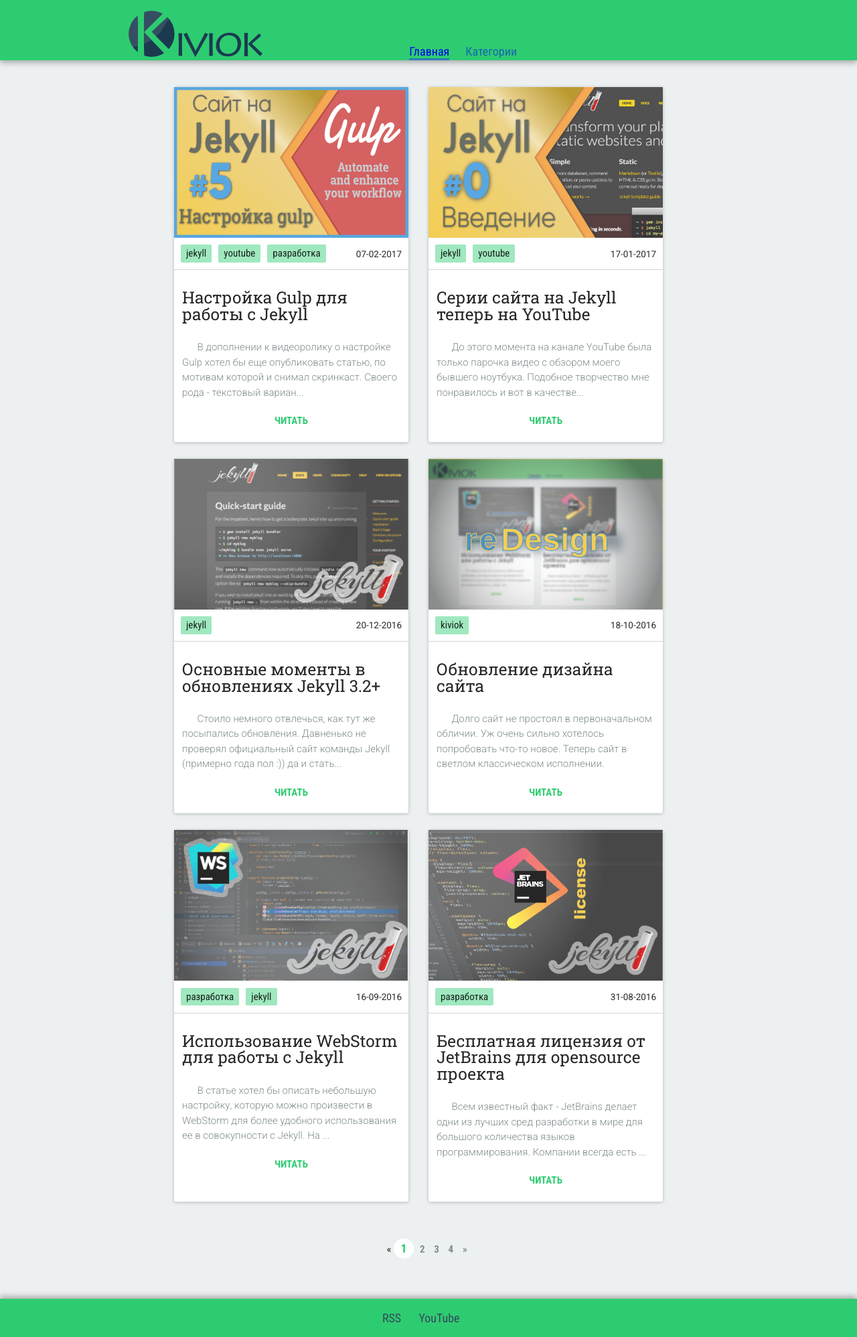
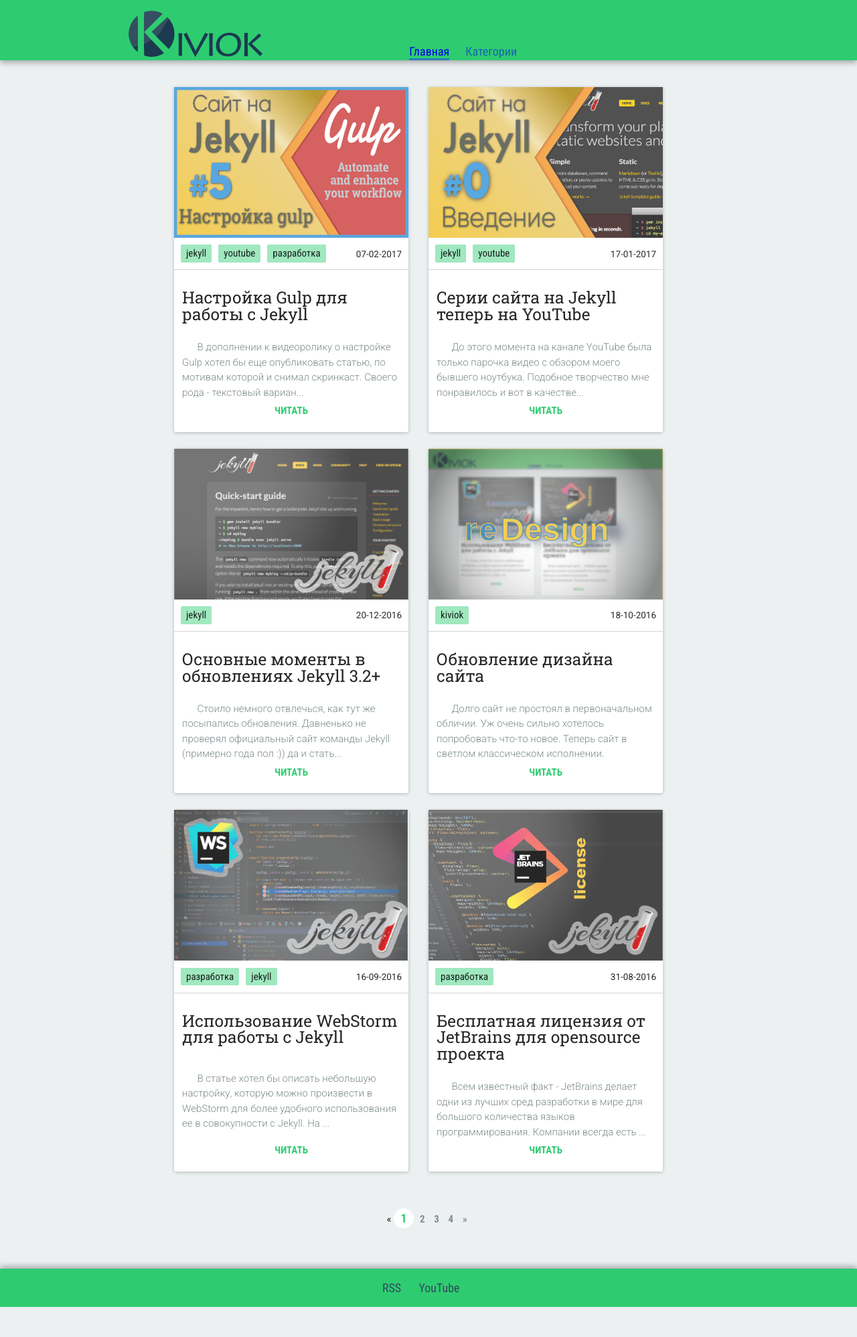
Before and after one commit to kiviok/kiviok.github.io, a Jekyll site: the page built from index.html, in a window 1280 px wide. Shown: the whole page at 67% size. Built offline with Jekyll 4.4.1, drawn with Linux system fonts in a browser that asks for light colours; the list of posts is cut into pages by our own code; after the commit the page ends 1951 px from its top, so only the background shows below that.

Commit message:
add margin-top: auto for read button and post-excerpt

```diff
--- a/_scss/3-blocks/_articles.scss
+++ b/_scss/3-blocks/_articles.scss
@@ -102,8 +102,7 @@ article {
   }
 
   .post-excerpt {
-    margin: 0;
-    margin-top: auto;
+    margin: auto 0 0;
     //min-height: 100px;
     height: auto;
     display: block;
@@ -120,8 +119,7 @@ article {
     align-self: center;
     text-align: center;
     padding: 5px 15px;
-    margin: 15px;
-    margin-top: auto;
+    margin: auto 15px 15px;
     border-radius: 3px;
     text-transform: uppercase;
     color: #2ecc71;
--- a/css/main.css
+++ b/css/main.css
@@ -595,7 +595,7 @@ article {
       color: #2ecc71;
       transition: color 0.3s; }
   article .post-excerpt {
-    margin: 0;
+    margin: auto 0 0;
     height: auto;
     display: block;
     padding: 0 12px;
@@ -608,7 +608,7 @@ article {
         align-self: center;
     text-align: center;
     padding: 5px 15px;
-    margin: 15px;
+    margin: auto 15px 15px;
     border-radius: 3px;
     text-transform: uppercase;
     color: #2ecc71;
```
